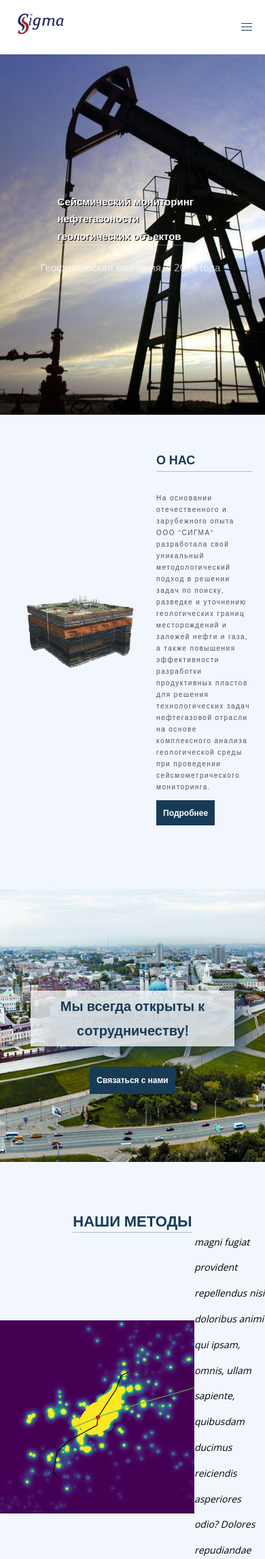
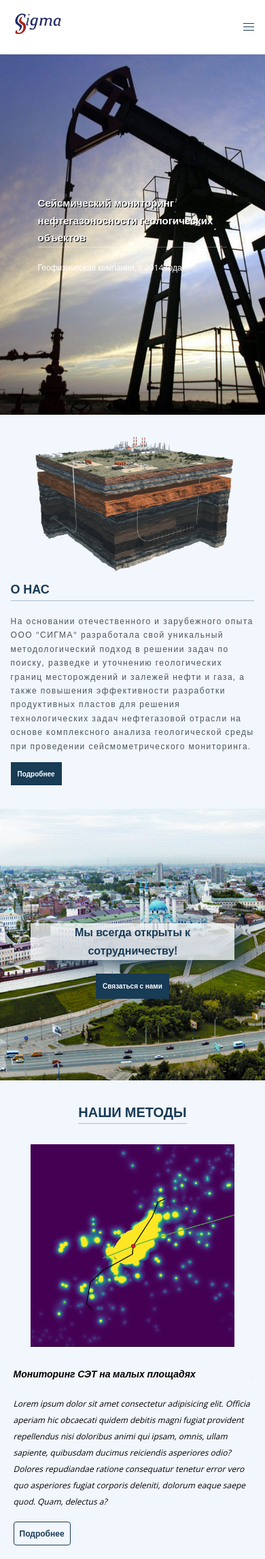
Before and after one commit to dayant-wood/sigma-geophys, a PHP site: page / in a window 390 px wide. Shown: the top 2293 px of the page at 68% size. Run offline with PHP 8.4, Linux system fonts and the light colour scheme.

Commit message:
create : responsive for main page

```diff
--- a/about-company.html
+++ b/about-company.html
@@ -4,6 +4,7 @@
     <meta charset="UTF-8" />
     <meta http-equiv="X-UA-Compatible" content="IE=edge" />
     <meta name="viewport" content="width=device-width, initial-scale=1.0" />
+     <meta name="format-detection" content="telephone=no" />
     <title>О "СИГМЕ"</title>
     <link rel="preconnect" href="https://fonts.gstatic.com" />
     <link
--- a/contacts.html
+++ b/contacts.html
@@ -4,6 +4,7 @@
     <meta charset="UTF-8" />
     <meta http-equiv="X-UA-Compatible" content="IE=edge" />
     <meta name="viewport" content="width=device-width, initial-scale=1.0" />
+    <meta name="format-detection" content="telephone=no" />
     <title>Связаться с нами</title>
     <link rel="preconnect" href="https://fonts.gstatic.com" />
     <link
--- a/css/style.css
+++ b/css/style.css
@@ -381,6 +381,7 @@ img {
   }
   button {
     transition: 0.4s;
+    white-space: nowrap;
   }
   button:hover, button:focus {
     outline: none;
@@ -597,6 +598,7 @@ img {
   font-size: 15px;
   color: #48555B;
   letter-spacing: 1.5px;
+  max-width: 450px;
 }
 
 .about__button {
@@ -637,16 +639,15 @@ img {
 }
 
 .subscribe__title {
-  padding: 5px;
   font-style: normal;
   font-weight: bold;
   font-size: 20px;
-  line-height: 36px;
   color: #183B56;
   background: rgba(255, 255, 255, 0.76);
-  margin-bottom: 30px;
+  margin-bottom: 20px;
   text-align: center;
   filter: drop-shadow(15px 10px 14px #183B56);
+  max-width: 300px;
 }
 
 .subscribe__link {
@@ -849,7 +850,10 @@ img {
   margin-top: 10px;
   font-family: 'Open Sans', sans-serif;
   margin-right: 20px;
-  display: flex;
+  margin-top: 0px;
+  display: flex;
+  text-decoration: none;
+  color: inherit;
 }
 
 .footer__item-wrapper {
@@ -1622,14 +1626,7 @@ img {
 }
 
 @media (max-width: 992px) {
-  .header-container,
-  .hero-container,
-  .about-container,
-  .geography-container,
-  .footer-container,
-  .breadcrumb-container,
-  .main-info__container,
-  .contacts-container {
+  .methods-container {
     max-width: 90%;
   }
   .header__logo {
@@ -1648,6 +1645,12 @@ img {
   }
   .hero__container {
     height: 500px;
+  }
+  .about__title {
+    font-size: 20px;
+  }
+  .about__wrapper {
+    align-items: center;
   }
   .about__wrapper--text {
     display: flex;
@@ -1668,6 +1671,28 @@ img {
   .about__button {
     font-size: 12px;
     padding: 10px;
+  }
+  .methods__title {
+    font-size: 20px;
+  }
+  .methods__text {
+    font-size: 13px;
+    max-width: 500px;
+  }
+  .methods__wrapper {
+    flex-basis: 50%;
+  }
+  .methods-slide {
+    gap: 20px;
+  }
+  .methods__image-wrapper {
+    max-width: 300px;
+  }
+  .methods__button {
+    padding: 7px;
+  }
+  .geography__title {
+    font-size: 20px;
   }
   .footer__nav {
     grid-template-columns: repeat(2, 50%);
@@ -1739,17 +1764,21 @@ img {
     max-width: 130px;
   }
   .about {
-    padding-top: 50px;
-    padding-bottom: 50px;
+    padding-top: 30px;
+    padding-bottom: 20px;
   }
   .about__title {
     font-size: 20px;
   }
   .about__description {
     font-size: 15px;
+    flex-basis: 50%;
   }
   .about__text {
     font-size: 12px;
+  }
+  .about__image {
+    flex-basis: 50%;
   }
   .about__image-wrapper {
     max-width: 140px;
@@ -1762,11 +1791,27 @@ img {
     align-items: center;
   }
   .subscribe__title {
-    font-size: 20px;
+    font-size: 16px;
   }
   .subscribe__link {
     padding: 9px 2px;
     font-size: 10px;
+  }
+  .methods-slide {
+    flex-direction: column;
+  }
+  .methods__title {
+    margin-bottom: 30px;
+  }
+  .methods__text-title {
+    font-size: 14px;
+  }
+  .methods__text {
+    font-size: 12px;
+    line-height: 2;
+  }
+  .methods__button {
+    font-size: 12px;
   }
   .geography__title {
     font-size: 20px;
@@ -1806,13 +1851,14 @@ img {
   .map {
     width: 100%;
   }
+  .swiper-container {
+    min-height: 650px;
+  }
 }
 
 @media (max-width: 576px) {
   .hero__title {
     font-size: 18px;
-    margin-left: 25px;
-    margin-right: 25px;
   }
   .hero__link {
     padding: 4px 12px;
@@ -1824,22 +1870,31 @@ img {
   .hero__image {
     height: 500px;
   }
+  .hero__span {
+    color: #fff;
+    font-size: 12px;
+  }
   .about__title {
     font-size: 18px;
-    margin-bottom: 30px;
   }
   .about__description {
     font-size: 12px;
   }
-  .about__text {
+  .about__wrapper {
+    flex-direction: column;
+    margin-bottom: 20px;
+  }
+  .about__image {
+    max-width: 400px;
+  }
+  .about__button {
     font-size: 10px;
   }
-  .about__link {
-    font-size: 16px;
-  }
-  .about__image-wrapper {
-    max-width: 120px;
-    height: 180px;
+  .methods {
+    padding: 30px 0 0 0;
+  }
+  .methods__button {
+    padding: 8px;
   }
   .geography__title {
     font-size: 18px;
--- a/index.html
+++ b/index.html
@@ -4,6 +4,7 @@
     <meta charset="UTF-8" />
     <meta http-equiv="X-UA-Compatible" content="IE=edge" />
     <meta name="viewport" content="width=device-width, initial-scale=1.0" />
+    <meta name="format-detection" content="telephone=no" />
     <title>ООО "СИГМА"- Cейсмические исследования скважин</title>
     <link rel="preconnect" href="https://fonts.gstatic.com" />
     <link
@@ -77,7 +78,7 @@
       <div class="hero-container">
         <div class="hero__wrapper">
           <h1 class="hero__title">
-            Сейсмический мониторинг нефтегазоности геологических объектов
+            Сейсмический мониторинг нефтегазоносности геологических объектов
           </h1>
           <span class="hero__span">Геофизическая компания, с 2014 года</span>
         </div>
@@ -376,16 +377,18 @@
             <div class="footer__menu-group">
               <h3 class="footer__menu-title">Реквизиты</h3>
               <ul class="footer__list">
+                <li class="footer__item">ИНН: 1661040597</li>
+                <li class="footer__item">КПП: 166101001</li>
                 <li class="footer__item">
-                  ИНН: 1661040597 <br />
-                  КПП: 166101001 <br />
                   Расч.счет: 40702810362000003739 в отделении «Банк Татарстан»
-                  №8610 <br />
-                  БИК: 049205603 <br />
-                  Кор.счет: 30101810600000000603 в РКЦ НБ РТ г.Казани <br />
-                  ОГРН: 1141690034474 <br />
-                  ОКПО: 54445052
+                  №8610
                 </li>
+                <li class="footer__item">БИК: 049205603</li>
+                <li class="footer__item">
+                  Кор.счет: 30101810600000000603 в РКЦ НБ РТ г.Казани
+                </li>
+                <li class="footer__item">ОГРН: 1141690034474</li>
+                <li class="footer__item">ОКПО: 54445052</li>
               </ul>
             </div>
 
@@ -444,8 +447,6 @@
 
     <script src="js/swiper-bundle.min.js "></script>
     <script src="js/jquery-3.5.1.min.js "></script>
-    <!-- <script src="js/second.js "></script> -->
-    <script src="js/parallax.js"></script>
     <script src="js/main.js "></script>
   </body>
 </html>
--- a/js/main.js
+++ b/js/main.js
@@ -19,10 +19,10 @@ $(document).ready(function () {
       onlyInViewport: false,
     },
 
-    autoplay: {
-      delay: 4000,
-      disableOnInteraction: true,
-    },
+    // autoplay: {
+    //   delay: 4000,
+    //   disableOnInteraction: true,
+    // },
   });
 
   //open mobile-menu
@@ -51,9 +51,10 @@ $(document).ready(function () {
 
   //preventDefault for geography
   const linkItem = document.querySelectorAll(".geography__map-link");
-  for (const links of linkItem) {
+
+  linkItem.forEach(function (links) {
     links.addEventListener("click", function (e) {
       e.preventDefault();
     });
-  }
+  });
 });
--- a/method-grp_sat.html
+++ b/method-grp_sat.html
@@ -4,6 +4,7 @@
     <meta charset="UTF-8" />
     <meta http-equiv="X-UA-Compatible" content="IE=edge" />
     <meta name="viewport" content="width=device-width, initial-scale=1.0" />
+     <meta name="format-detection" content="telephone=no" />
     <title>Мониторинг СЭТ на малых площадях</title>
     <link rel="preconnect" href="https://fonts.gstatic.com" />
     <link
--- a/method-nat.html
+++ b/method-nat.html
@@ -4,6 +4,7 @@
     <meta charset="UTF-8" />
     <meta http-equiv="X-UA-Compatible" content="IE=edge" />
     <meta name="viewport" content="width=device-width, initial-scale=1.0" />
+     <meta name="format-detection" content="telephone=no" />
     <title>Метод СВАН</title>
     <link rel="preconnect" href="https://fonts.gstatic.com" />
     <link
--- a/method-svan.html
+++ b/method-svan.html
@@ -4,6 +4,7 @@
     <meta charset="UTF-8" />
     <meta http-equiv="X-UA-Compatible" content="IE=edge" />
     <meta name="viewport" content="width=device-width, initial-scale=1.0" />
+     <meta name="format-detection" content="telephone=no" />
     <title>Мониторинг СВАН</title>
     <link rel="preconnect" href="https://fonts.gstatic.com" />
     <link
--- a/sass/_media.sass
+++ b/sass/_media.sass
@@ -23,15 +23,19 @@
   .footer-container,
   .breadcrumb-container,
   .main-info__container,
-  .contacts-container
+  .contacts-container,
+  .company-container
+  .methods-container
     max-width: 90%
   .header
     &__logo
       width: 125px
       height: 58px
+
   .navbar
     &__list
       font-size: 14px
+
   .hero
     &__title
       // max-width: 700px
@@ -41,26 +45,48 @@
       font-size: 15px
     &__container
       height: 500px
+
   .about
+    &__title
+      font-size: 20px
     &__wrapper
-      // flex-direction: column
+      align-items: center
       &--text
         display: flex
         max-width: 100%
         margin-right: 0
+
       &--images
         width: 100%
         justify-content: center
         margin-top: 50px
     &__image
       flex-basis: 55%
-
-    &__description
     &__text
       font-size: 13px
     &__button
       font-size: 12px
       padding: 10px
+
+  .methods
+    &__title
+      font-size: 20px
+    &__text
+      font-size: 13px
+      max-width: 500px
+    &__wrapper
+      flex-basis: 50%
+    &-slide
+      gap: 20px
+    &__image-wrapper
+      max-width: 300px
+    &__button
+      padding: 7px
+
+  .geography
+    &__title
+      font-size: 20px
+
   .footer
     &__nav
       grid-template-columns: repeat(2, 50%)
@@ -77,6 +103,7 @@
       font-size: 12px
   .map
     height: 350px
+
 @media (max-width: 767px)
   body
     padding-top: 80px
@@ -120,16 +147,20 @@
       padding: 6px 16px
       font-size: 13px
       max-width: 130px
+    &__span
+
   .about
-    padding-top: 50px
-    padding-bottom: 50px
+    padding-top: 30px
+    padding-bottom: 20px
     &__title
       font-size: 20px
     &__description
       font-size: 15px
+      flex-basis: 50%
     &__text
       font-size: 12px
     &__image
+      flex-basis: 50%
       &-wrapper
         max-width: 140px
         height: 200px
@@ -137,12 +168,25 @@
       font-size: 12px
     &__wrapper
       align-items: center
+
   .subscribe
     &__title
-      font-size: 20px
+      font-size: 16px
     &__link
       padding: 9px 2px
       font-size: 10px
+  .methods
+    &-slide
+      flex-direction: column
+    &__title
+      margin-bottom: 30px
+    &__text-title
+      font-size: 14px
+    &__text
+      font-size: 12px
+      line-height: 2
+    &__button
+      font-size: 12px
   .geography
     &__title
       font-size: 20px
@@ -150,6 +194,7 @@
   .footer
     &__text
       max-width: 260px
+
   .main-info
     &__container
       flex-direction: column
@@ -159,6 +204,7 @@
       min-width: 100%
     &__employe-text
       font-size: 18px
+
   .contacts
     &__title
       font-size: 22px
@@ -174,35 +220,46 @@
     &__address
       &-wrapper
         justify-content: space-evenly
+
   .map
     width: 100%
+
+  .swiper-container
+    min-height: 650px
+
 @media ( max-width: 576px )
   .hero
     &__title
       font-size: 18px
-      margin-left: 25px
-      margin-right: 25px
     &__link
       padding: 4px 12px
       font-size: 10px
-
     &__container
       height: 350px
     &__image
       height: 500px
+    &__span
+      color: #fff
+      font-size: 12px
   .about
     &__title
       font-size: 18px
-      margin-bottom: 30px
+
     &__description
       font-size: 12px
-    &__text
+    &__button
+    &__wrapper
+      flex-direction: column
+      margin-bottom: 20px
+    &__image
+      max-width: 400px
+    &__button
       font-size: 10px
-    &__link
-      font-size: 16px
-    &__image-wrapper
-      max-width: 120px
-      height: 180px
+  .subscribe
+  .methods
+    padding: 30px 0 0 0
+    &__button
+      padding: 8px
   .geography
     &__title
       font-size: 18px
--- a/sass/_settings.sass
+++ b/sass/_settings.sass
@@ -43,6 +43,7 @@ img
 
   button
     transition: 0.4s
+    white-space: nowrap
     &:hover, &:focus
       outline: none
       box-shadow: 0 2px 8px 0 rgba(0,0,0,0.2), 0 2px 8px 0 rgba(0,0,0,0.19)
--- a/sass/blocks/_about.sass
+++ b/sass/blocks/_about.sass
@@ -31,6 +31,7 @@
     font-size: 15px
     color: #48555B
     letter-spacing: 1.5px
+    max-width: 450px
   &__button
     background-color: $primary
     color: #fff
--- a/sass/blocks/_footer.sass
+++ b/sass/blocks/_footer.sass
@@ -54,7 +54,10 @@
     margin-top: 10px
     font-family: 'Open Sans', sans-serif
     margin-right: 20px
+    margin-top: 0px
     display: flex
+    text-decoration: none
+    color: inherit
     &-wrapper
       min-width: 25px
   &__link
--- a/sass/blocks/_subscribe.sass
+++ b/sass/blocks/_subscribe.sass
@@ -14,16 +14,15 @@
     align-items: center
     justify-content: center
   &__title
-    padding: 5px
     font-style: normal
     font-weight: bold
     font-size: 20px
-    line-height: 36px
     color: $primary
     background: rgba(255, 255, 255, 0.76)
-    margin-bottom: 30px
+    margin-bottom: 20px
     text-align: center
     filter: drop-shadow(15px 10px 14px #183B56)
+    max-width: 300px
   &__link
     padding: 11px 4px
     font-style: normal
--- a/technologies.html
+++ b/technologies.html
@@ -4,6 +4,7 @@
     <meta charset="UTF-8" />
     <meta http-equiv="X-UA-Compatible" content="IE=edge" />
     <meta name="viewport" content="width=device-width, initial-scale=1.0" />
+    <meta name="format-detection" content="telephone=no" />
     <title>Наши технологии</title>
     <link rel="preconnect" href="https://fonts.gstatic.com" />
     <link
--- a/thankyou.html
+++ b/thankyou.html
@@ -4,6 +4,7 @@
     <meta charset="UTF-8" />
     <meta http-equiv="X-UA-Compatible" content="IE=edge" />
     <meta name="viewport" content="width=device-width, initial-scale=1.0" />
+    <meta name="format-detection" content="telephone=no" />
     <title>Спасибо за обращение!</title>
     <link rel="preconnect" href="https://fonts.gstatic.com" />
     <link
```
Also changed, not shown: 1 other file.
